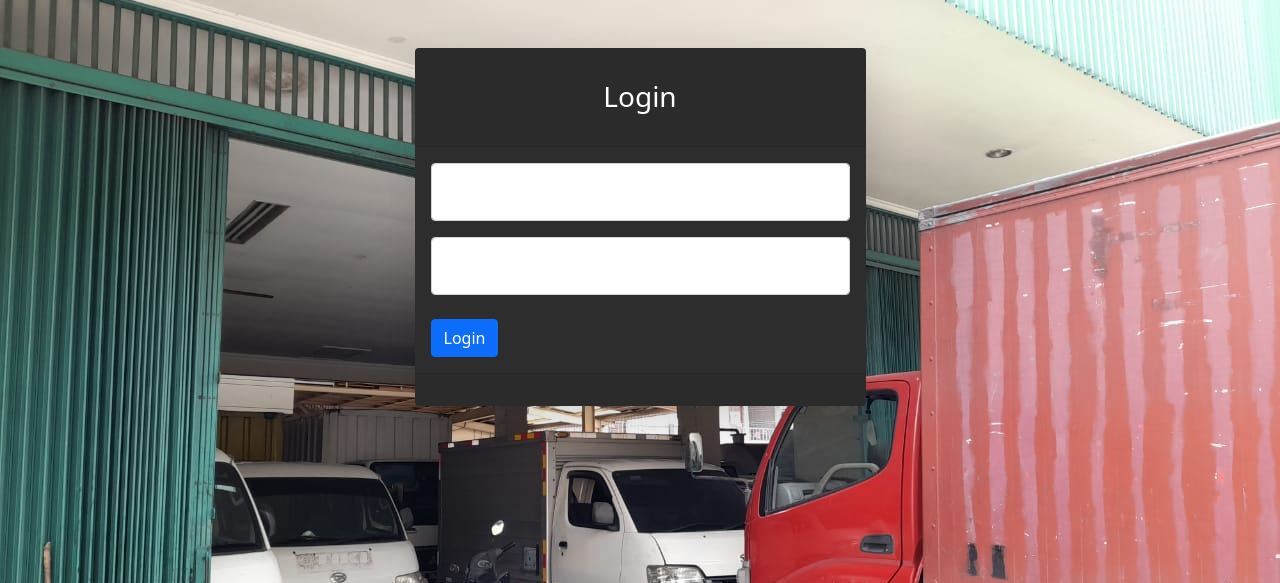
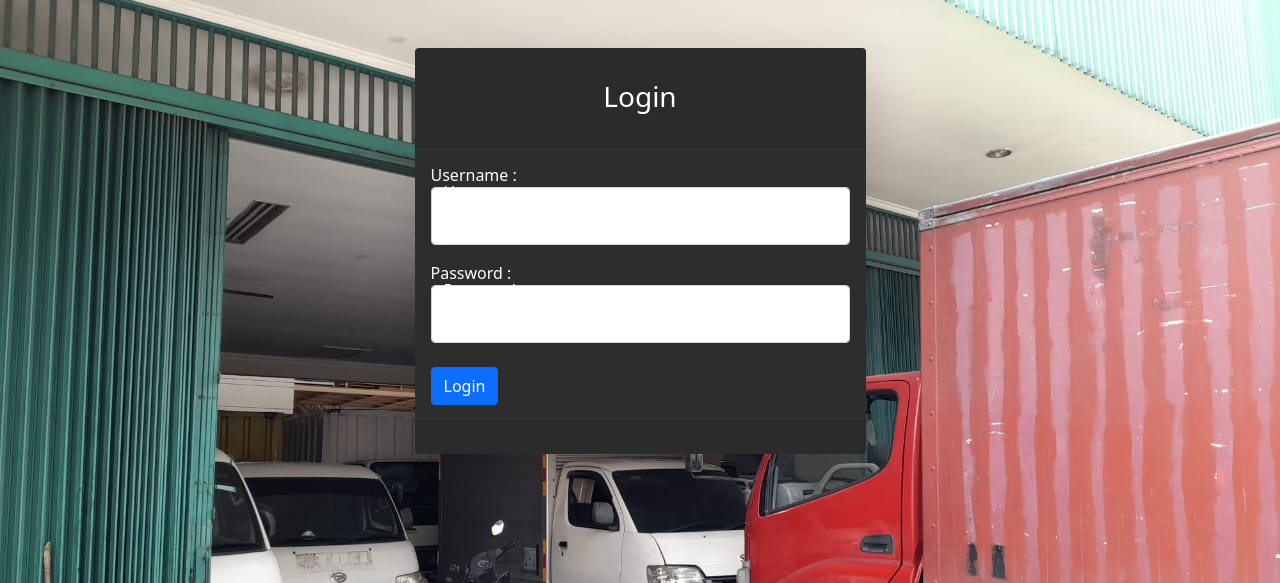
Before and after one commit to Andreas120199/tjm, a PHP site: page /login.php in a window 1280 px wide. Shown: the top 583 px of the page. Run offline with PHP 8.4, Linux system fonts and the light colour scheme.

Commit message:
Add files via upload

```diff
--- a/TJM/login.php
+++ b/TJM/login.php
@@ -73,10 +73,12 @@ if(!isset($_SESSION['log'])){
                                     <div class="card-body">
                                         <form method = "post">
                                             <div class="form-floating mb-3">
+                                            Username :
                                                 <input class="form-control" name= "username" id="inputUsername" type="username" placeholder="name@example.com" />
                                                 <label for="inputUsername">Username</label>
                                             </div>
                                             <div class="form-floating mb-3">
+                                            Password :
                                                 <input class="form-control" name= "password" id="inputPassword" type="password" placeholder="Password" />
                                                 <label for="inputPassword">Password</label>
                                             </div>
```
